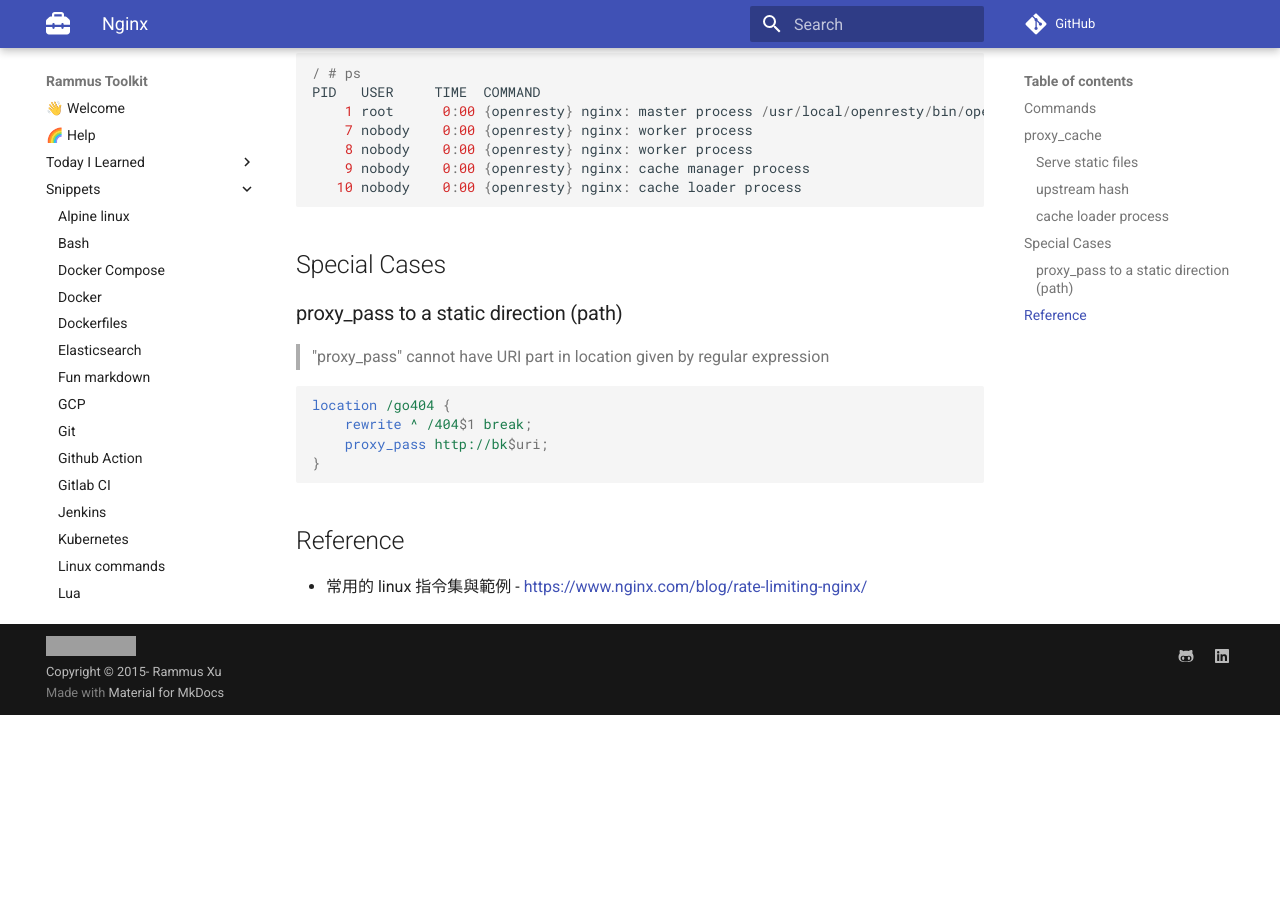
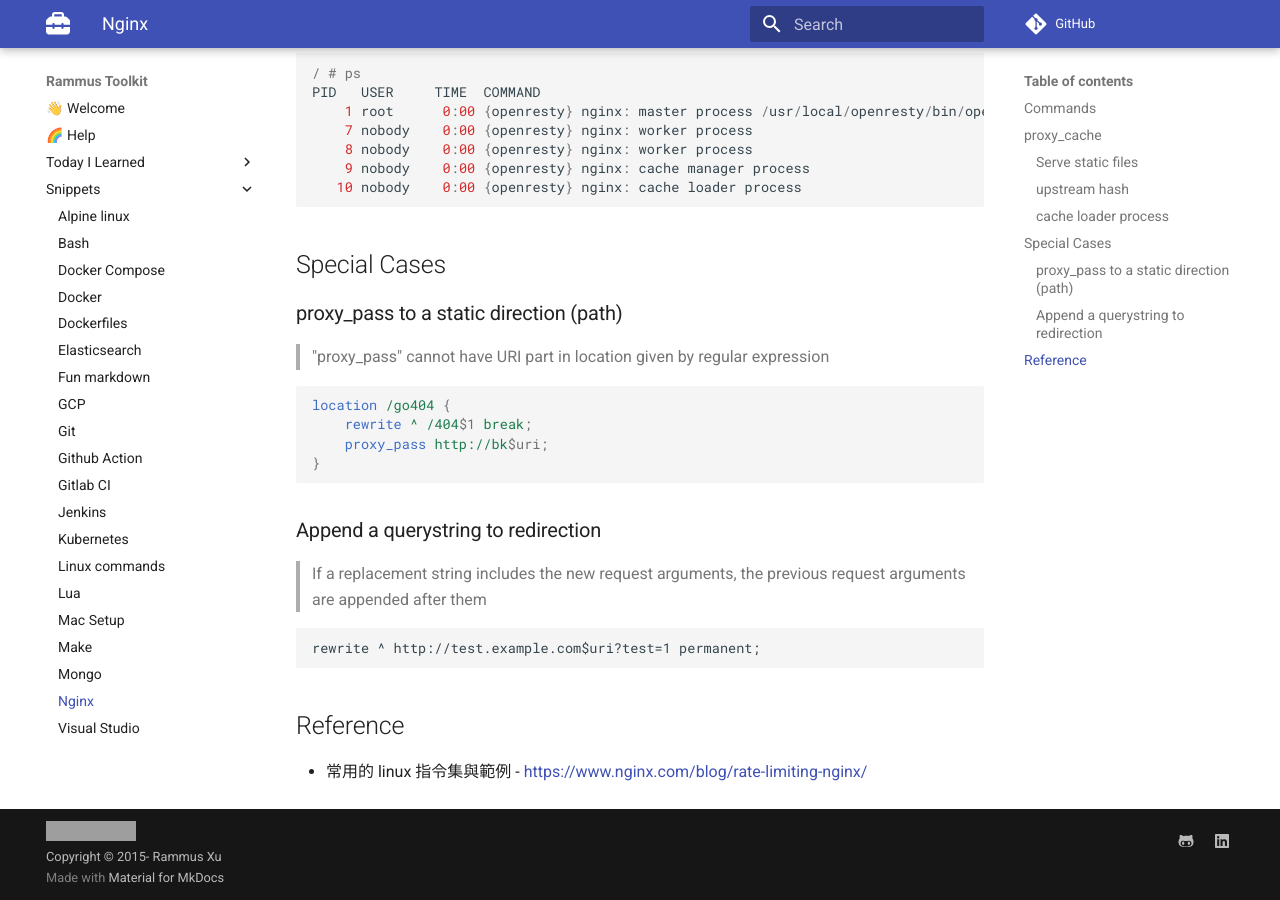
Before and after one commit to RammusXu/toolkit, an MkDocs documentation site: the page built from docs/snippets/nginx.md, in a window 1280 px wide and 900 px high, scrolled down 850 px. Built offline with MkDocs 1.6.1 and Material for MkDocs 9.7.7, drawn with Linux system fonts in a browser that asks for light colours; comment, search, counter and statistics services are not loaded; before the commit the page ends 1565 px from its top, so only the background shows below that; grey boxes are pictures that could not be loaded.

Commit message:
nginx - append a query string

````diff
--- a/docs/snippets/nginx.md
+++ b/docs/snippets/nginx.md
@@ -53,5 +53,13 @@
 }
 ```
 
+### Append a querystring to redirection
+> If a replacement string includes the new request arguments, the previous request arguments are appended after them
+
+
+```
+rewrite ^ http://test.example.com$uri?test=1 permanent;
+```
+
 ## Reference
 - 常用的 linux 指令集與範例 - https://www.nginx.com/blog/rate-limiting-nginx/
````
